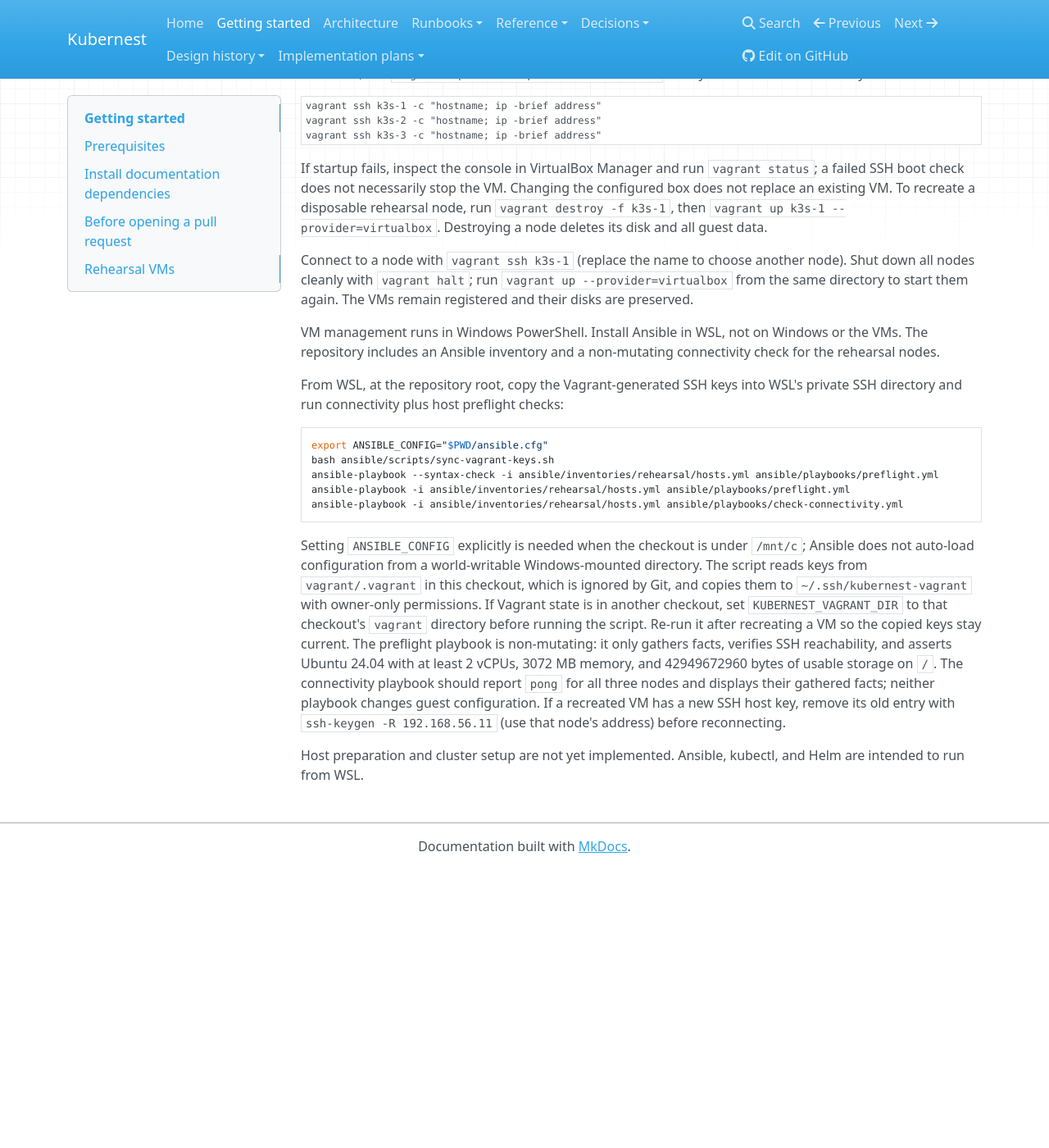
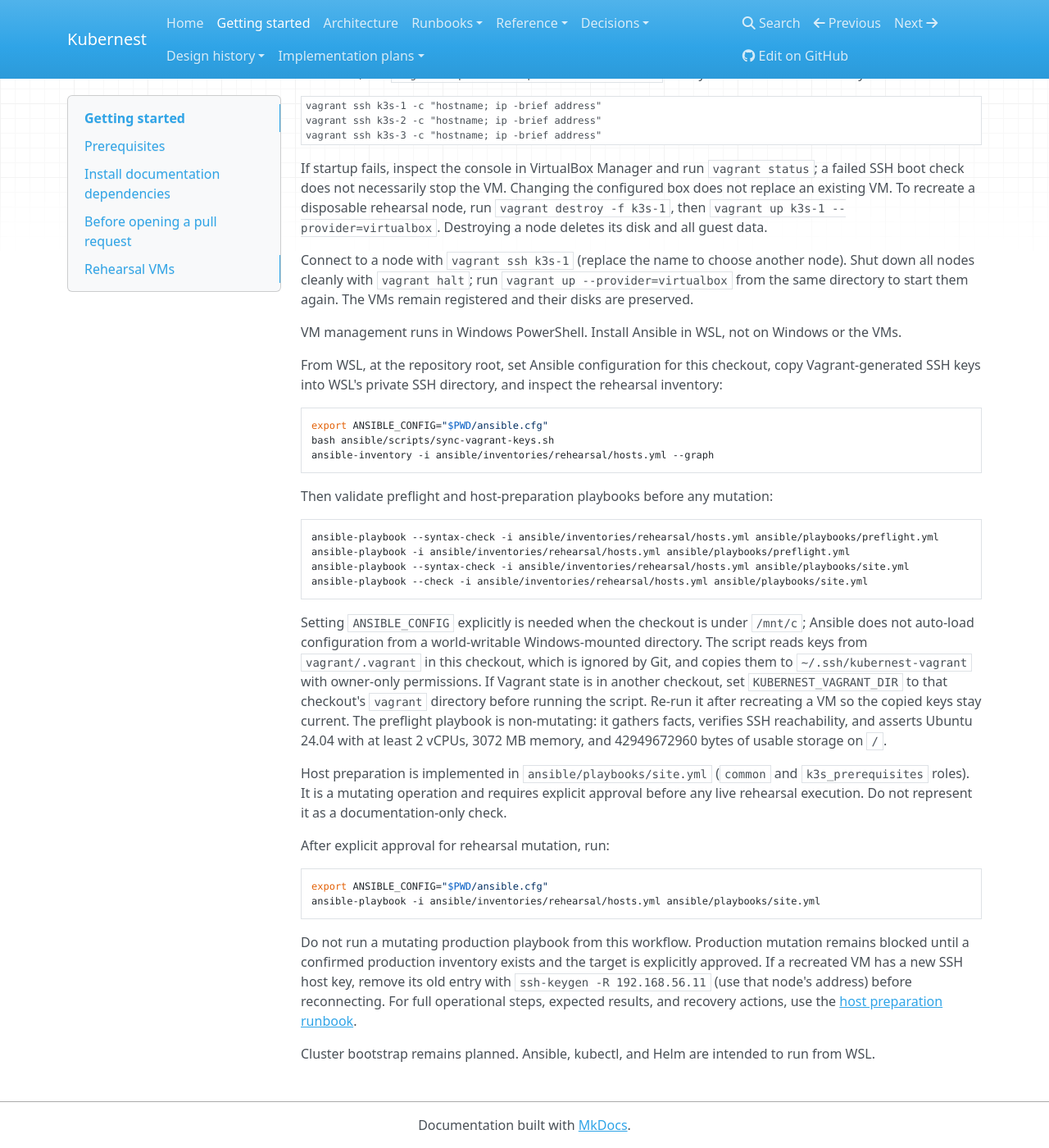
Before and after one commit to njmccorkle/kubernest, an MkDocs documentation site: the page built from docs/getting-started/index.md, in a window 1280 px wide and 1400 px high, scrolled down 1151 px. Shown: the whole window at 82% size. Built offline with MkDocs 1.6.1, drawn with Linux system fonts in a browser that asks for light colours; nearby versions of some CDN libraries; before the commit the page ends 2211 px from its top, so only the background shows below that.

Commit message:
docs(ansible): document host preparation runbook
Co-authored-by: Copilot App <223556219+Copilot@users.noreply.github.com>

````diff
--- a/docs/getting-started/index.md
+++ b/docs/getting-started/index.md
@@ -86,18 +86,25 @@ node). Shut down all nodes cleanly with
 to start them again. The VMs remain registered and their disks are preserved.
 
 VM management runs in Windows PowerShell. Install Ansible in WSL, not on
-Windows or the VMs. The repository includes an Ansible inventory and a
-non-mutating connectivity check for the rehearsal nodes.
+Windows or the VMs.
 
-From WSL, at the repository root, copy the Vagrant-generated SSH keys into
-WSL's private SSH directory and run connectivity plus host preflight checks:
+From WSL, at the repository root, set Ansible configuration for this checkout,
+copy Vagrant-generated SSH keys into WSL's private SSH directory, and inspect
+the rehearsal inventory:
 
 ```bash
 export ANSIBLE_CONFIG="$PWD/ansible.cfg"
 bash ansible/scripts/sync-vagrant-keys.sh
+ansible-inventory -i ansible/inventories/rehearsal/hosts.yml --graph
+```
+
+Then validate preflight and host-preparation playbooks before any mutation:
+
+```bash
 ansible-playbook --syntax-check -i ansible/inventories/rehearsal/hosts.yml ansible/playbooks/preflight.yml
 ansible-playbook -i ansible/inventories/rehearsal/hosts.yml ansible/playbooks/preflight.yml
-ansible-playbook -i ansible/inventories/rehearsal/hosts.yml ansible/playbooks/check-connectivity.yml
+ansible-playbook --syntax-check -i ansible/inventories/rehearsal/hosts.yml ansible/playbooks/site.yml
+ansible-playbook --check -i ansible/inventories/rehearsal/hosts.yml ansible/playbooks/site.yml
 ```
 
 Setting `ANSIBLE_CONFIG` explicitly is needed when the checkout is under
@@ -108,13 +115,29 @@ ignored by Git, and copies them to `~/.ssh/kubernest-vagrant` with owner-only
 permissions. If Vagrant state is in another checkout, set
 `KUBERNEST_VAGRANT_DIR` to that checkout's `vagrant` directory before running
 the script. Re-run it after recreating a VM so the copied keys stay current.
-The preflight playbook is non-mutating: it only gathers facts, verifies SSH
+The preflight playbook is non-mutating: it gathers facts, verifies SSH
 reachability, and asserts Ubuntu 24.04 with at least 2 vCPUs, 3072 MB memory,
-and 42949672960 bytes of usable storage on `/`. The connectivity playbook
-should report `pong` for all three nodes and displays their gathered facts;
-neither playbook changes guest configuration.
+and 42949672960 bytes of usable storage on `/`.
+
+Host preparation is implemented in `ansible/playbooks/site.yml` (`common` and
+`k3s_prerequisites` roles). It is a mutating operation and requires explicit
+approval before any live rehearsal execution. Do not represent it as a
+documentation-only check.
+
+After explicit approval for rehearsal mutation, run:
+
+```bash
+export ANSIBLE_CONFIG="$PWD/ansible.cfg"
+ansible-playbook -i ansible/inventories/rehearsal/hosts.yml ansible/playbooks/site.yml
+```
+
+Do not run a mutating production playbook from this workflow. Production
+mutation remains blocked until a confirmed production inventory exists and the
+target is explicitly approved.
 If a recreated VM has a new SSH host key, remove its old entry with
 `ssh-keygen -R 192.168.56.11` (use that node's address) before reconnecting.
+For full operational steps, expected results, and recovery actions, use the
+[host preparation runbook](../runbooks/host-preparation.md).
 
-Host preparation and cluster setup are not yet implemented. Ansible, kubectl,
-and Helm are intended to run from WSL.
+Cluster bootstrap remains planned. Ansible, kubectl, and Helm are intended to
+run from WSL.
--- a/mkdocs.yml
+++ b/mkdocs.yml
@@ -27,6 +27,7 @@ nav:
   - Architecture: architecture/index.md
   - Runbooks:
       - Documentation site: runbooks/documentation-site.md
+      - Host preparation: runbooks/host-preparation.md
   - Reference:
       - Documentation conventions: reference/documentation.md
   - Decisions:
@@ -39,3 +40,4 @@ nav:
       - VirtualBox VM setup: superpowers/plans/2026-11-26-virtualbox-vm-setup.md
       - Kubernest end-to-end rollout: superpowers/plans/2026-11-26-kubernest-implementation.md
       - Shared Ansible inventory: superpowers/plans/2026-11-27-ansible-rehearsal-inventory.md
+      - Shared Ansible host preparation: superpowers/plans/2026-11-27-ansible-host-preparation.md
````
Also changed, not shown: .superpowers/sdd/2026-11-27-ansible-host-preparation/task-4-report.md (added, +61 -0 lines), docs/architecture/index.md (+14 -5 lines), docs/runbooks/host-preparation.md (added, +117 -0 lines).
